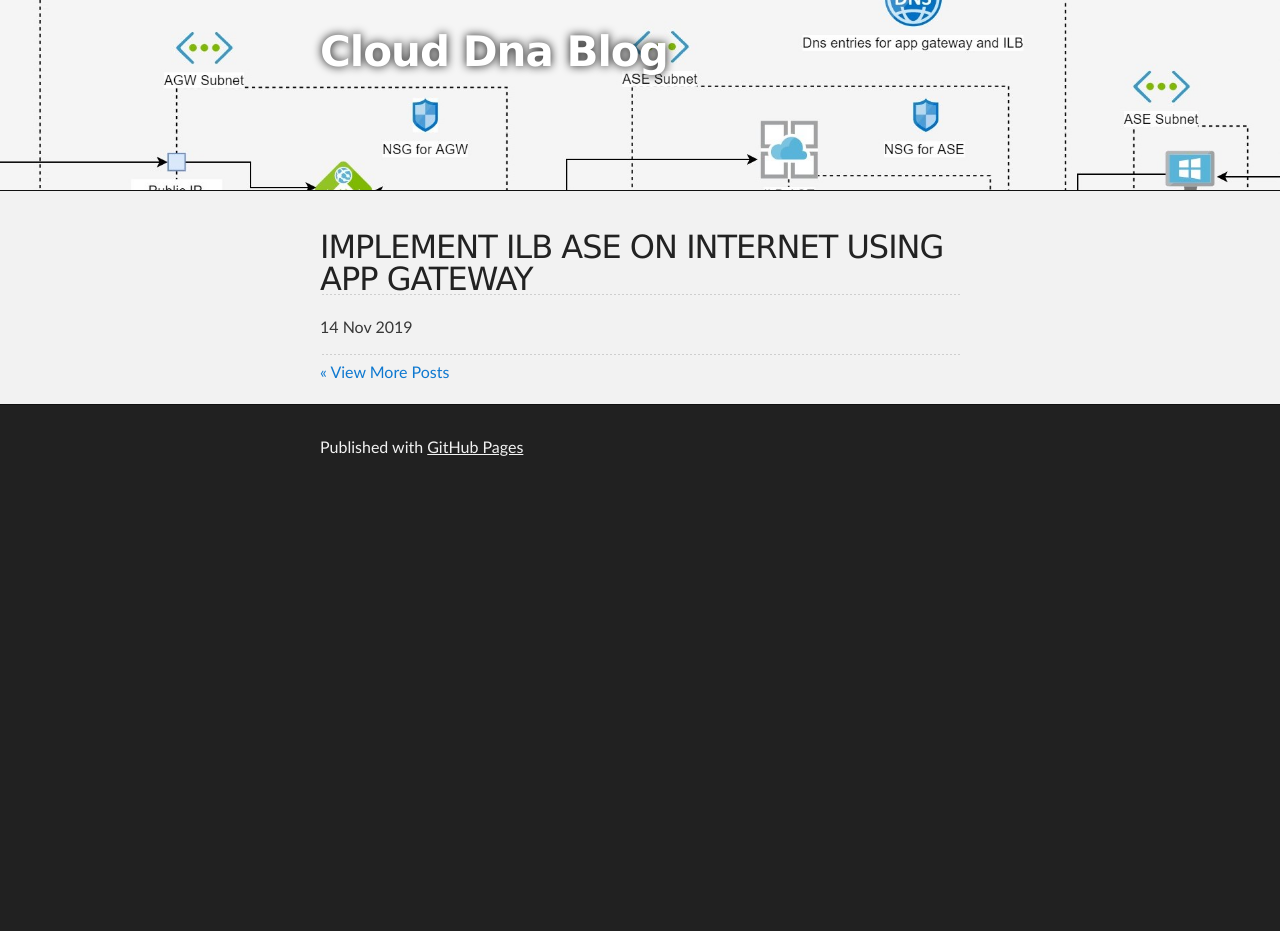
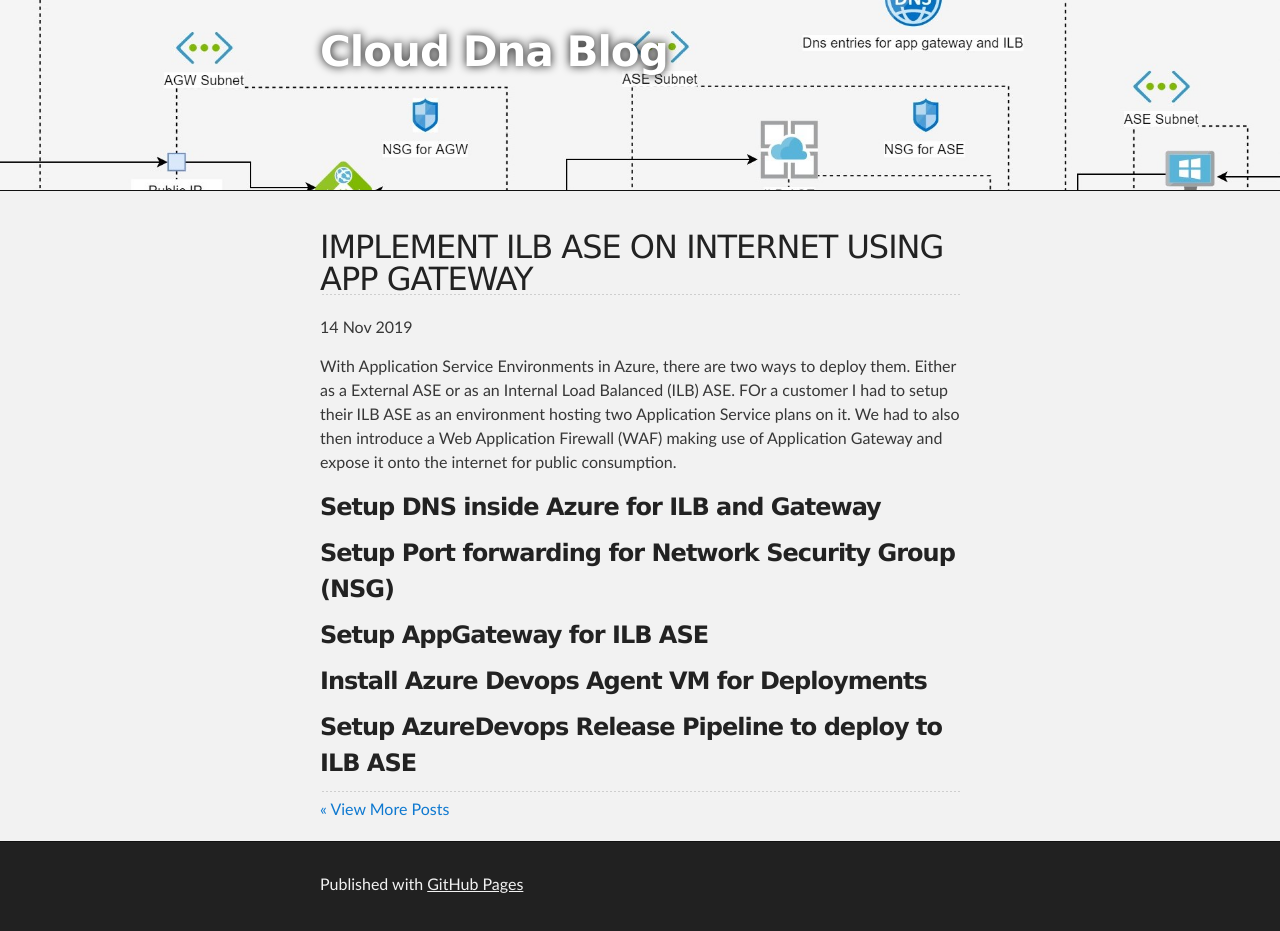
Before and after one commit to clouddna-au/clouddna-au.github.io, a Jekyll site: the page built from _posts/2019-11-14-appgatewayilb.md, in a window 1280 px wide. Built offline with Jekyll 4.4.1, drawn with Linux system fonts in a browser that asks for light colours; before the commit the page ends 900 px from its top, so only the background shows below that.

Commit message:
add info  appgatewayblog

```diff
--- a/_posts/2019-11-14-appgatewayilb.md
+++ b/_posts/2019-11-14-appgatewayilb.md
@@ -2,3 +2,17 @@
 layout: blog
 title: Implement ILB ASE on Internet using App Gateway
 ---
+
+With Application Service Environments in Azure, there are two ways to deploy them. Either as a External ASE or as an Internal Load Balanced (ILB) ASE. FOr a customer I had to setup their ILB ASE as an environment hosting two Application Service plans on it. We had to also then introduce a Web Application Firewall (WAF) making use of Application Gateway and expose it onto the internet for public consumption.
+
+### Setup DNS inside Azure for ILB and Gateway
+
+### Setup Port forwarding for Network Security Group (NSG)
+
+### Setup AppGateway for ILB ASE
+
+
+### Install Azure Devops Agent VM for Deployments
+
+
+### Setup AzureDevops Release Pipeline to deploy to ILB ASE
```
